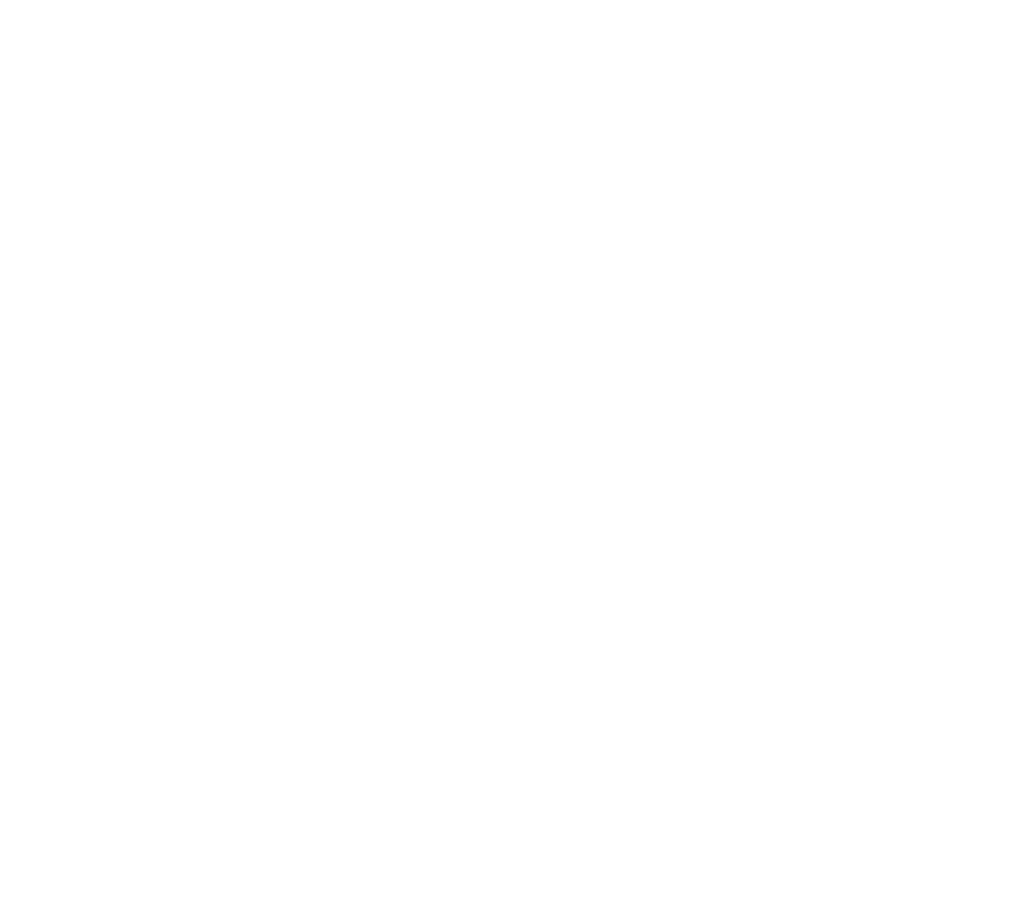
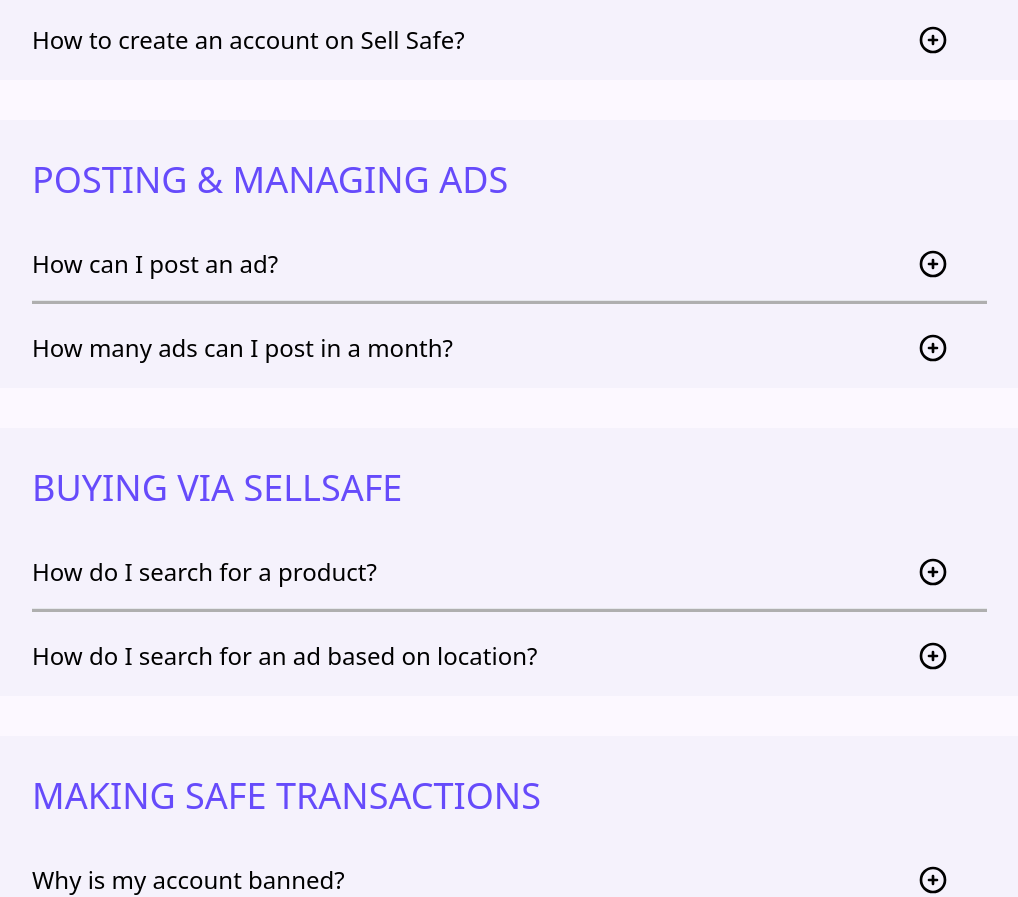
Before and after one commit to deep-69bits/SellSafe, a Next.js app: page / in a window 1280 px wide. Shown: the part 1900-2797 px from the top of the page, without its empty margins (128-1146 px from the left). Before the commit the page ends 1536 px from the top, so only its background shows below. Built offline with nearby package versions, Linux system fonts and the light colour scheme.

Commit message:
adding faq section

```diff
--- a/src/app/page.tsx
+++ b/src/app/page.tsx
@@ -1,4 +1,5 @@
 import Contact from '@/components/Contact'
+import Faq from '@/components/Faq'
 import Hero from '@/components/Hero'
 import Products from '@/components/Products'
 
@@ -9,6 +10,7 @@
     <main className="">
     <Hero/>
     <Products/>
+    <Faq/>
     <Contact/>
     </main>
   )
--- /dev/null
+++ b/src/components/Faq.tsx
@@ -0,0 +1,116 @@
+'use client' //
+import React, { useState } from 'react'
+import AccordionItem from './atoms/AccordionItem'
+
+const Faq = () => {
+
+    const accordionData = [
+        {
+            title: "Account Management",
+            questions: [
+                {
+                    ques: "Technical Issue(s) Troubleshooting - App?",
+                    desc: "Yes, you can try us for free for 30 days. If you want, we’ll provide you with a free, personalized 30-minute onboarding call to get you up and running as soon as possible.",
+                },
+                {
+                    ques: "How to create an account on Sell Safe?",
+                    desc: "Lorem Ipsum is simply dummy text of the printing and typesetting industry. Lorem Ipsum has been the industry's standard dummy text ever since the 1500s",
+                }
+            ],
+        },
+        {
+            title: "Posting & Managing Ads",
+            questions: [
+                {
+                    ques: "How can I post an ad?",
+                    desc: "Lorem Ipsum is simply dummy text of the printing and typesetting industry. Lorem Ipsum has been the industry's standard dummy text ever since the 1500s",
+                },
+                {
+                    ques: "How many ads can I post in a month?",
+                    desc: "Lorem Ipsum is simply dummy text of the printing and typesetting industry. Lorem Ipsum has been the industry's standard dummy text ever since the 1500s",
+                }
+            ],
+        },
+        {
+            title: "Buying via SELLSAFE",
+            questions: [
+                {
+                    ques: "How do I search for a product?",
+                    desc: "Lorem Ipsum is simply dummy text of the printing and typesetting industry. Lorem Ipsum has been the industry's standard dummy text ever since the 1500s",
+                },
+                {
+                    ques: "How do I search for an ad based on location?",
+                    desc: "Lorem Ipsum is simply dummy text of the printing and typesetting industry. Lorem Ipsum has been the industry's standard dummy text ever since the 1500s",
+                }
+            ],
+        },
+        {
+            title: "making Safe Transactions",
+            questions: [
+                {
+                    ques: "Why is my account banned?",
+                    desc: "Lorem Ipsum is simply dummy text of the printing and typesetting industry. Lorem Ipsum has been the industry's standard dummy text ever since the 1500s",
+                },
+                {
+                    ques: "How can I hide my phone number?",
+                    desc: "Lorem Ipsum is simply dummy text of the printing and typesetting industry. Lorem Ipsum has been the industry's standard dummy text ever since the 1500s",
+                }
+            ],
+        },
+        {
+            title: "Verified User",
+            questions: [
+                {
+                    ques: "What does verified user mean?",
+                    desc: "Lorem Ipsum is simply dummy text of the printing and typesetting industry. Lorem Ipsum has been the industry's standard dummy text ever since the 1500s",
+                },
+                {
+                    ques: "Why should I trust a verified user/seller?",
+                    desc: "Lorem Ipsum is simply dummy text of the printing and typesetting industry. Lorem Ipsum has been the industry's standard dummy text ever since the 1500s",
+                }
+            ],
+        },
+    ]
+    return (
+        <div className='ml-[5%]' >
+            <div className="text-[#271E58]  text-5xl sm:text-6xl font-[650] capitalize p-10 pl-20">
+                <p>We are here to help</p>
+                <p> you. See FAQs</p>
+            </div>
+            <div>
+                {
+                    accordionData.map((data, ind) => {
+                        return (
+                            <div className='p-4 bg-[#f5f2fc] w-[95%] rounded-[60px] mb-10'>
+                                <h1 className='text-[#664BFB] text-3xl sm:text-4xl uppercase p-6 pl-20 font-[450] '>{data.title}</h1>
+                                <div>
+                                    {
+                                        data.questions.map((question, index) => {
+                                            return (
+                                                <>
+                                                    <AccordionItem
+                                                        ques={question.ques}
+                                                        desc={question.desc}
+                                                    />
+                                                    {
+                                                        (index != data.questions.length - 1) ?
+                                                            <hr className='w-[85%] h-1 ml-10 sm:ml-20 bg-[#AFAFAF] mt-3 mb-1'></hr>
+                                                            :
+                                                            <span></span>
+                                                    }
+
+                                                </>)
+                                        })
+                                    }
+                                </div>
+                            </div>
+                        )
+                    })
+                }
+            </div>
+
+        </div>
+    )
+}
+
+export default Faq
--- /dev/null
+++ b/src/components/atoms/AccordionItem.tsx
@@ -0,0 +1,37 @@
+import React, { useState } from "react";
+
+const AccordionItem = ({ ques, desc }: { ques: string, desc: string }) => {
+    const [accordionOpen, setAccordionOpen] = useState(false);
+
+    return (
+        <div className="p-6 pl-20 pb-0">
+            <button
+                onClick={() => setAccordionOpen(!accordionOpen)}
+                className="flex justify-between w-full"
+            >
+                <span className="text-2xl font-[500]">{ques}</span>
+                <span className="mr-[10%]">
+                    {accordionOpen ?
+
+                        <svg className="h-8 w-8 text-black " viewBox="0 0 24 24" fill="none" stroke="currentColor" strokeWidth="2" strokeLinecap="round" strokeLinejoin="round">  <circle cx="12" cy="12" r="10" />  <line x1="8" y1="12" x2="16" y2="12" />
+                        </svg>
+                        :
+                        <svg className="h-8 w-8 text-black" fill="none" viewBox="0 0 24 24" stroke="currentColor">
+                            <path strokeLinecap="round" strokeLinejoin="round" strokeWidth="2" d="M12 9v3m0 0v3m0-3h3m-3 0H9m12 0a9 9 0 11-18 0 9 9 0 0118 0z" />
+                        </svg>
+                    }
+                </span>
+            </button>
+            <div
+                className={`grid overflow-hidden transition-all duration-300 ease-in-out text-black text-xl p-2 pb-0 ${accordionOpen
+                    ? "grid-rows-[1fr] opacity-100 w-[80%]"
+                    : "grid-rows-[0fr] opacity-0"
+                    }`}
+            >
+                <div className="overflow-hidden">{desc}</div>
+            </div>
+        </div>
+    );
+};
+
+export default AccordionItem;
```
